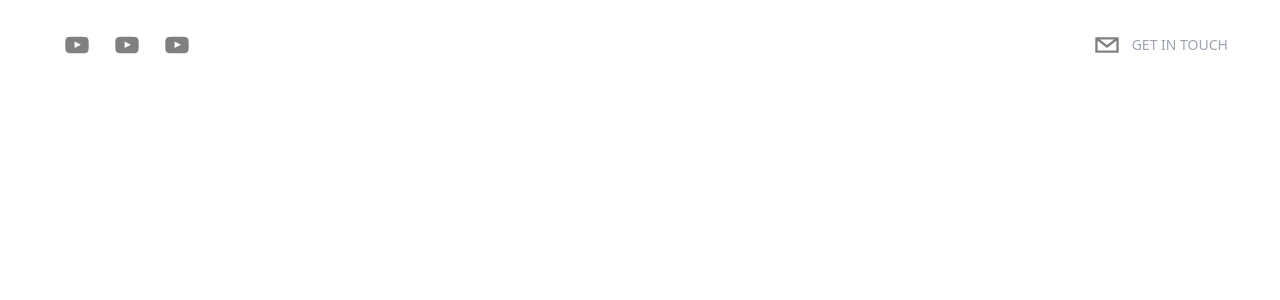
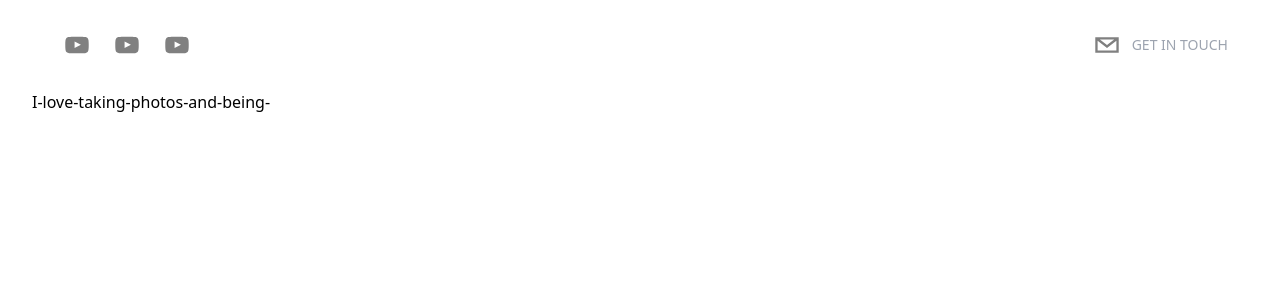
Before and after one commit to Roadlyfe/nextjs_portfolio, a Next.js app: page / in a window 1280 px wide. Shown: the top 300 px of the page. Built offline with nearby package versions, Linux system fonts and the light colour scheme.

Commit message:
installed and implemented react-simple-typewriter in the Hero component

```diff
--- a/components/Header.jsx
+++ b/components/Header.tsx
@@ -1,10 +1,10 @@
 import React from 'react';
 import { SocialIcon } from 'react-social-icons';
 import { motion } from 'framer-motion';
-// type Props = {}
-//  export default function Header({}: Props) {this goes in the function as an argument
+type Props = {}
 
-export default function Header() {
+
+export default function Header({}: Props) {
     return (
         <header className='sticky top-0 p-5 flex items-start justify-between max-w-7xl mx-auto z-20
         xl:items-center '>
--- /dev/null
+++ b/components/Hero.tsx
@@ -0,0 +1,26 @@
+import React from 'react';
+import { Cursor, useTypewriter } from 'react-simple-typewriter'
+
+type Props = {}
+
+function Hero({}: Props) {
+    const [text, count] = useTypewriter({
+        words: [
+            "Hi, my name is Adam Smith.",
+            "I-love-taking-photos-and-being-in-nature.tsx",
+            "<ButILoveToCodeMore />",
+        ],
+        loop: true,
+        delaySpeed: 2000,
+    })
+  return (
+    <div>
+        <h1>
+        <span>{text}</span>
+        <Cursor  cursorColor='#F7AB0A' />
+        </h1>
+    </div>
+  )
+}
+
+export default Hero
--- a/package.json
+++ b/package.json
@@ -18,6 +18,7 @@
     "next": "13.0.3",
     "react": "18.2.0",
     "react-dom": "18.2.0",
+    "react-simple-typewriter": "^4.0.5",
     "react-social-icons": "^5.15.0",
     "typescript": "4.9.3"
   },
--- a/pages/index.tsx
+++ b/pages/index.tsx
@@ -1,7 +1,8 @@
 import type { NextPage } from 'next'
 import Head from 'next/head'
 import styles from '../styles/Home.module.css'
-import Header from "../components/Header"
+import Header from '../components/Header'
+import Hero from '../components/Hero'
 
 export default function Home() {
   return (
@@ -10,10 +11,11 @@
         <title>Adam's Portfolio</title>
       </Head>
 
-       {/* Header */}
         <Header />
        {/* Hero */}
-
+      <section id="hero">
+      <Hero />
+      </section>
        {/* About */}
 
        {/* Experience */}
```
Also changed, not shown: 1 other file (tests, documents, lock files or other folders).
